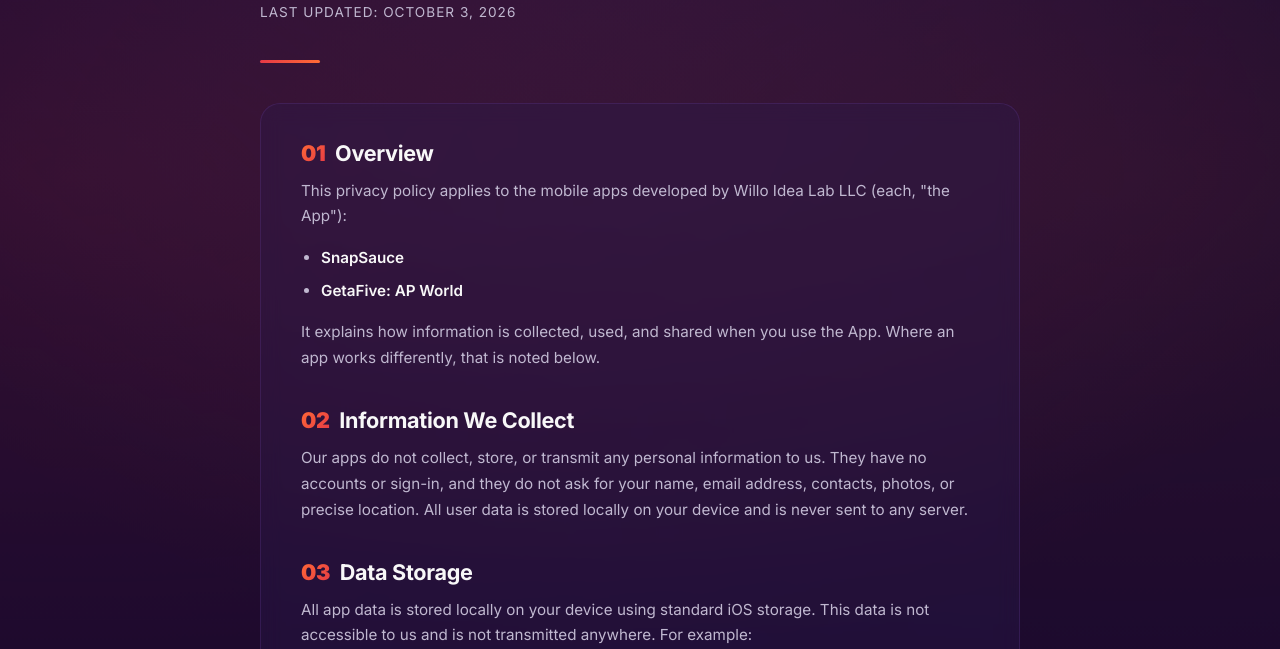
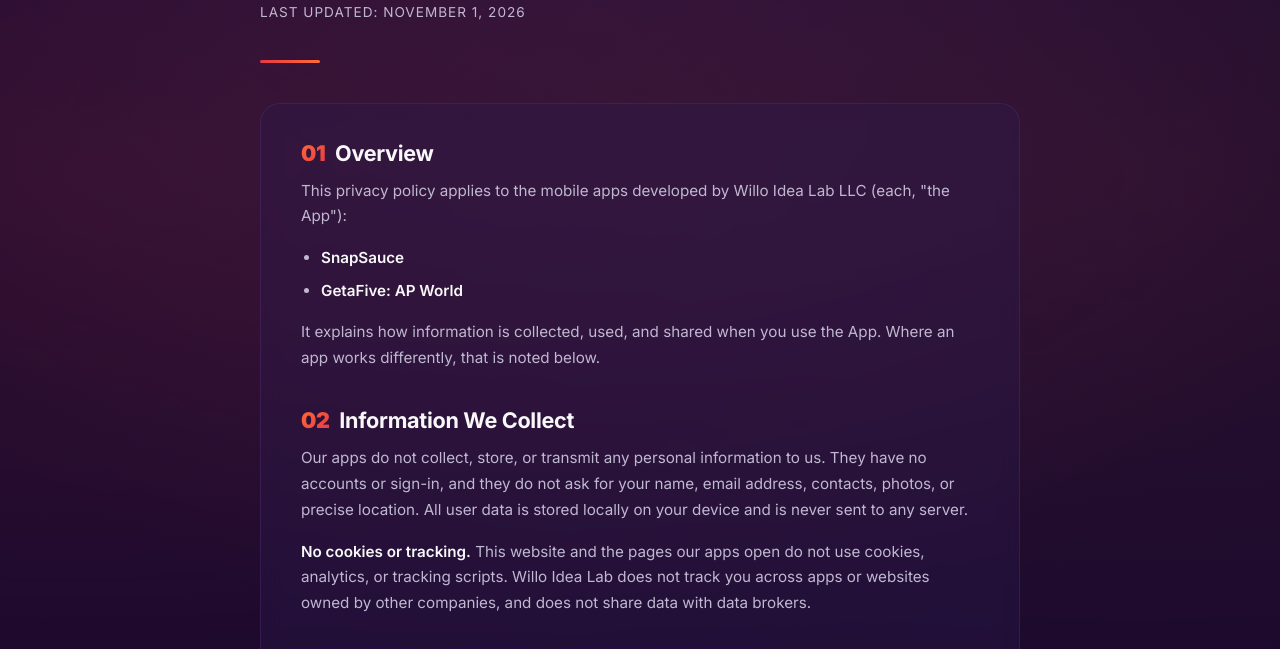
Before and after one commit to jimbostu/Willo-Website, a plain HTML site: page privacy.html in a window 1280 px wide. Shown: the part 246-895 px from the top of the page. Drawn offline with Linux system fonts and the light colour scheme.

Commit message:
Add files via upload

```diff
--- a/privacy.html
+++ b/privacy.html
@@ -234,7 +234,7 @@
 
         <!-- TITLE -->
         <h1 class="page-title"><span class="gradient">Privacy Policy</span><br>for Willo Idea Lab apps</h1>
-        <p class="updated">Last updated: October 3, 2026</p>
+        <p class="updated">Last updated: November 1, 2026</p>
 
         <div class="divider"></div>
 
@@ -251,6 +251,7 @@
 
             <h2><span class="num">02</span>Information We Collect</h2>
             <p>Our apps do not collect, store, or transmit any personal information to us. They have no accounts or sign-in, and they do not ask for your name, email address, contacts, photos, or precise location. All user data is stored locally on your device and is never sent to any server.</p>
+            <p><strong>No cookies or tracking.</strong> This website and the pages our apps open do not use cookies, analytics, or tracking scripts. Willo Idea Lab does not track you across apps or websites owned by other companies, and does not share data with data brokers.</p>
 
             <h2><span class="num">03</span>Data Storage</h2>
             <p>All app data is stored locally on your device using standard iOS storage. This data is not accessible to us and is not transmitted anywhere. For example:</p>
@@ -272,7 +273,7 @@
             </ul>
             <p>This data is collected by Google in accordance with their privacy policy. For more information on how Google uses data, please visit <a href="https://policies.google.com/privacy" target="_blank" rel="noopener">policies.google.com/privacy</a> and <a href="https://policies.google.com/technologies/partner-sites" target="_blank" rel="noopener">How Google uses information from sites or apps that use its services</a>.</p>
             <h3>GetaFive: AP World</h3>
-            <p>GetaFive requests <strong>non-personalized ads only</strong>, does not ask for permission to track you across other apps, and limits ads to content suitable for teens. Ads appear only between games, never during one. If you buy “Remove Ads,” the App no longer loads Google’s advertising software at all.</p>
+            <p>GetaFive <strong>does not track you</strong>. It requests non-personalized ads only and never asks for permission to track, so Apple does not give it or Google your device’s advertising identifier (IDFA). It also limits ads to content suitable for teens. Ads appear only between games, never during one. If you buy “Remove Ads,” the App no longer loads Google’s advertising software at all.</p>
 
             <h2><span class="num">05</span>In-App Purchases</h2>
             <p>GetaFive: AP World offers an optional one-time “Remove Ads” purchase. All purchases are processed by Apple through the App Store. We never receive your payment details; Apple tells the App only whether the purchase was made, so that it can be honored and restored on your other devices.</p>
```
